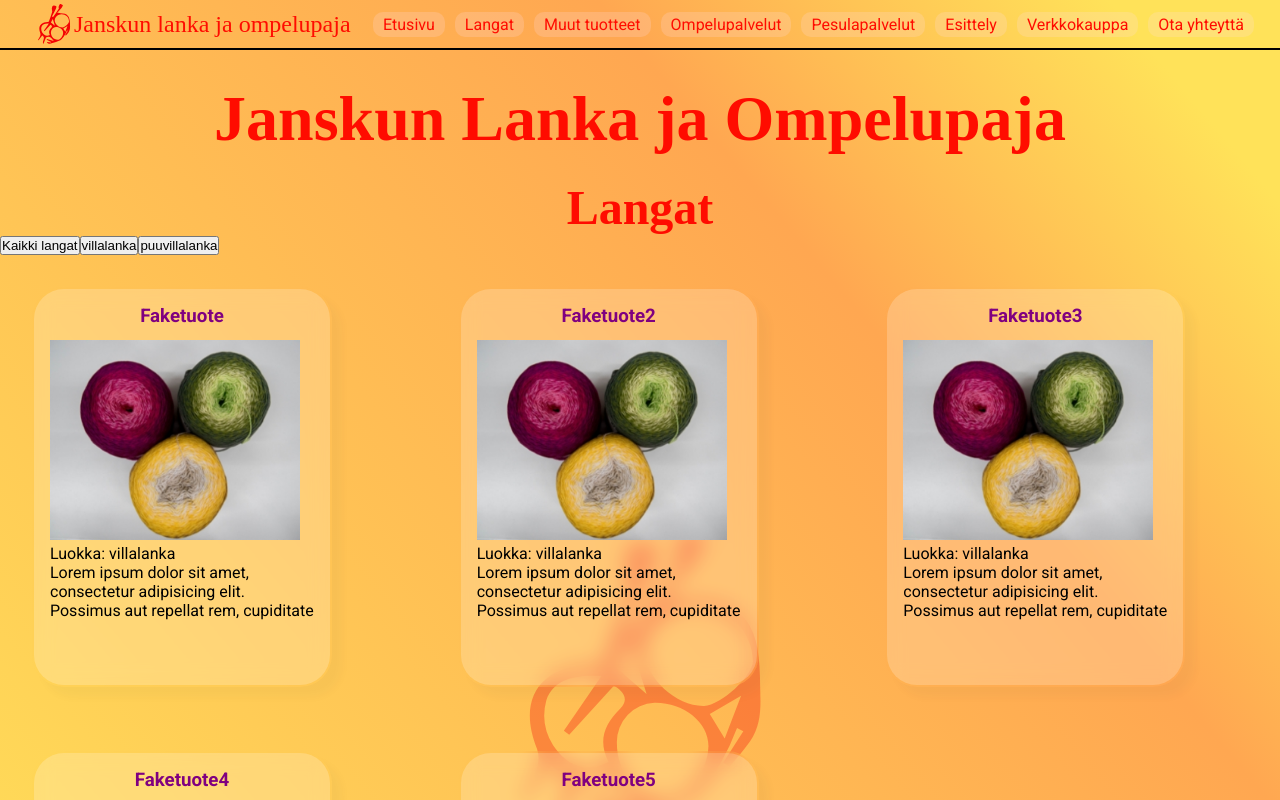
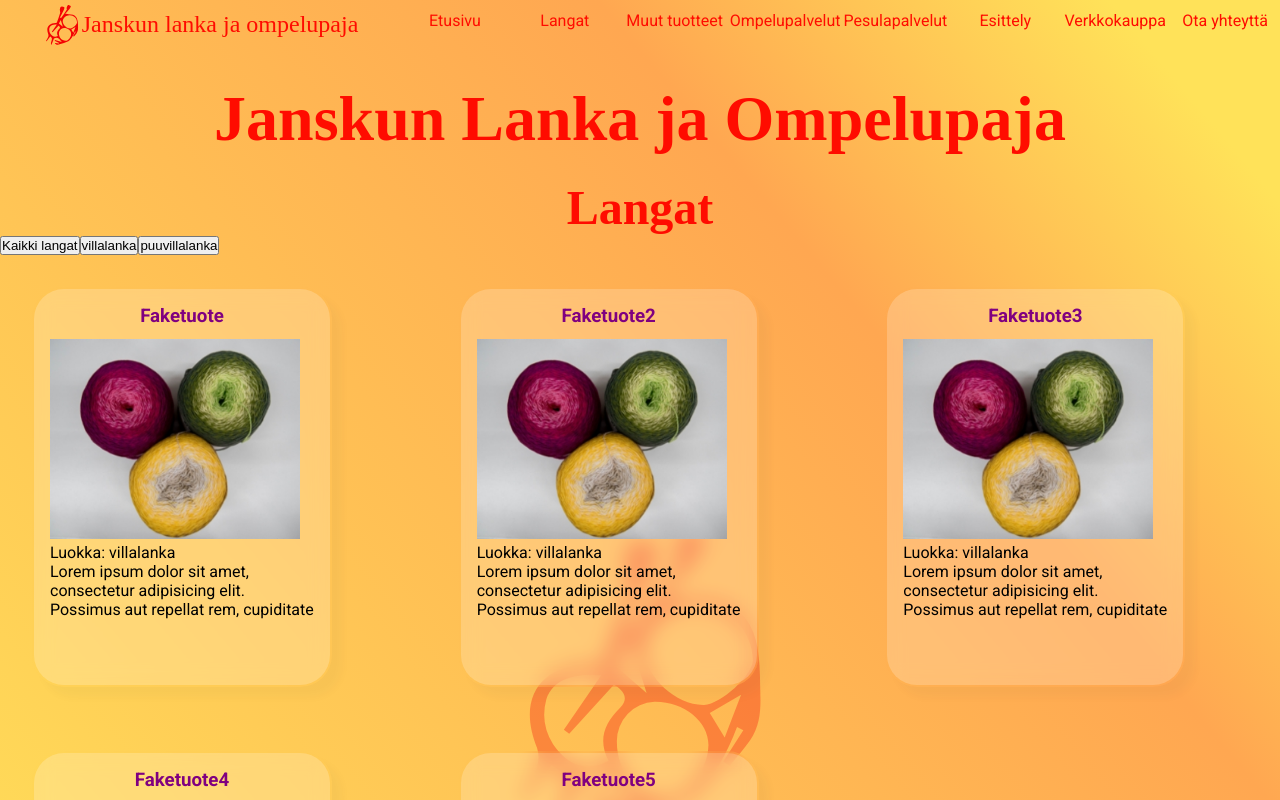
Before and after one commit to LinkinWD/janskunkoodi, a Next.js app: page /langat in a window 1280 px wide. Shown: the top 800 px of the page. Built offline with nearby package versions, Linux system fonts and the light colour scheme; a web font is replaced by a local one.

Commit message:
navbar paranneltu logiikalta

```diff
--- a/components/Navbar.js
+++ b/components/Navbar.js
@@ -1,4 +1,4 @@
-import { useState, useEffect } from 'react';
+import { useState, useRef } from 'react';
 import { GiSewingNeedle } from 'react-icons/gi';
 
 import Image from 'next/image';
@@ -7,77 +7,62 @@ import styled from '../styles/navbar.module.css';
 
 export default function Navbar() {
 	const [ toggleMenu, setToggleMenu ] = useState(false);
-	const [ screenWidth, setScreenWidth ] = useState(window.innerWidth);
-
-	const toggleNav = () => {
-		setToggleMenu(!toggleMenu);
-	};
-
-	useEffect(() => {
-		const chanceWidth = () => {
-			setScreenWidth(window.innerWidth);
-		};
-		window.addEventListener('resize', chanceWidth);
-
-		return () => {
-			window.removeEventListener('resize', chanceWidth);
-		};
-	}, []);
 
 	return (
 		<nav className={styled.navbar}>
 			<div className={styled.brand}>
-				<Image src="/images/logo/logosvg.svg" width={40} height={40} alt="Jantskun lanka" />
-				<span>Janskun lanka ja ompelupaja</span>
+				<div className={styled.logo}>
+					<Image src="/images/logo/logosvg.svg" width={40} height={40} alt="Jantskun lanka" />
+					<span>Janskun lanka ja ompelupaja</span>
+				</div>
+				<button className={styled.btn} onClick={() => setToggleMenu(!toggleMenu)}>
+					<GiSewingNeedle className={styled.icon} />
+				</button>
 			</div>
-			{(toggleMenu || screenWidth > 1199) && (
+			<div className={`${toggleMenu ? styled.esille : styled.piilossa} ${styled.links}`}>
 				<ul className={styled.navbarlist}>
-					<li>
+					<li className={styled.li}>
 						<Link href="/">
-							<a className={styled.navlink}>Etusivu</a>
+							<a className={styled.a}>Etusivu</a>
 						</Link>
 					</li>
-					<li>
+					<li className={styled.li}>
 						<Link href="/langat">
-							<a className={styled.navlink}>Langat</a>
+							<a className={styled.a}>Langat</a>
 						</Link>
 					</li>
-					<li>
+					<li className={styled.li}>
 						<Link href="/muuttuotteet">
-							<a className={styled.navlink}>Muut tuotteet</a>
+							<a className={styled.a}>Muut tuotteet</a>
 						</Link>
 					</li>
-					<li>
+					<li className={styled.li}>
 						<Link href="/ompelupalvelut">
-							<a className={styled.navlink}>Ompelupalvelut</a>
+							<a className={styled.a}>Ompelupalvelut</a>
 						</Link>
 					</li>
-					<li>
+					<li className={styled.li}>
 						<Link href="/pesulapalvelut">
-							<a className={styled.navlink}>Pesulapalvelut</a>
+							<a className={styled.a}>Pesulapalvelut</a>
 						</Link>
 					</li>
-					<li>
+					<li className={styled.li}>
 						<Link href="/esittely">
-							<a className={styled.navlink}>Esittely</a>
+							<a className={styled.a}>Esittely</a>
 						</Link>
 					</li>
-					<li>
+					<li className={styled.li}>
 						<Link href="/verkkokauppa">
-							<a className={styled.navlink}>Verkkokauppa</a>
+							<a className={styled.a}>Verkkokauppa</a>
 						</Link>
 					</li>
-					<li className={styled.link}>
+					<li className={styled.li}>
 						<Link href="/otayhteytta">
-							<a className={styled.navlink}>Ota yhteyttä</a>
+							<a className={styled.a}>Ota yhteyttä</a>
 						</Link>
 					</li>
 				</ul>
-			)}
-
-			<button className={styled.btn} onClick={toggleNav}>
-				<GiSewingNeedle className={styled.icon} />
-			</button>
+			</div>
 		</nav>
 	);
 }
--- a/styles/navbar.module.css
+++ b/styles/navbar.module.css
@@ -1,87 +1,93 @@
-.navbar {
-	display: flex;
-	align-items: center;
-	justify-content: space-between;
-	border-bottom: 2px solid black;
-
-	width: 100vw;
-	height: 50px;
-}
 .brand {
 	display: flex;
 	justify-content: space-between;
 	align-items: center;
+	margin: 0.3em 0.5em;
+}
+.logo {
+	display: flex;
+	justify-content: center;
+	align-items: center;
 	color: var(--janskunpunainen);
 	font-family: 'Euphoria Script', cursive;
 	font-size: 1.5rem;
-	padding: 4px 0 4px 10px;
-	margin-left: 1em;
+}
+.btn {
+	color: var(--janskunpunainen);
+	background-color: rgba(0, 0, 0, 0);
+	padding: 7px;
+	font-size: 1.5rem;
+	border: 2px solid var(--janskunpunainen);
+	display: flex;
+	flex-direction: column;
+	justify-content: center;
+	align-items: center;
+	z-index: 999;
+	border-radius: 5px;
+}
+.btnactive {
+	transform: scale(1.1);
 }
 
 .navbarlist {
+	height: 100%;
+
 	display: flex;
+	flex-direction: column;
+	justify-content: center;
+	align-items: center;
 }
 
-.navlink {
-	margin-right: 10px;
+.esille {
+	transition: 1s all;
+	height: 12em;
+}
+.piilossa {
+	height: 0;
+	z-index: -10;
+	opacity: 0;
+}
+.links {
+	transition: 1s all;
+}
+.li {
+	width: 100%;
+	text-align: center;
+	background-color: var(--janskunvaaleanpunainen);
+	margin: 1px 0;
+	padding: 1px 0;
+}
+.a {
 	color: var(--janskunpunainen);
-	background-color: rgba(252, 221, 236, 0.2);
-
-	padding: 3px 10px;
-	border-radius: 10px;
-	transition: var(--transition);
-}
-.navlink:hover {
-	background-color: rgba(252, 221, 236, 0.8);
-}
-.btn {
-	display: none;
-	position: absolute;
-	right: 10px;
-	top: 7px;
-	padding: 7px;
-	background-color: var(--janskunvaaleanpunainen);
-	border-radius: 5px;
-	border: 2px solid var(--janskunpunainen);
-}
-.icon {
-	color: var(--janskunpunainen);
-	font-size: 18px;
-}
-.link {
-	margin-right: 1em;
 }
 
-@media screen and (max-width: 1200px) {
+@media only screen and (min-width: 1200px) {
+	.logo {
+		min-width: 30vw;
+	}
+	.esillä {
+		height: 5vh;
+	}
+	.piilossa {
+		height: 5vh;
+		opacity: 1;
+	}
+	.btn {
+		display: none;
+	}
 	.navbar {
+		display: flex;
+		justify-content: space-between;
+	}
+	.links {
+		width: 80%;
 	}
 	.navbarlist {
-		flex-direction: column;
-		height: auto;
-		background-color: var(--janskunvaaleanpunainen);
-		opacity: 1;
-		margin-top: 370px;
-
-		width: 250px;
-		max-width: 50%;
-		text-align: center;
-		z-index: 2;
+		width: 100%;
+		flex-direction: row;
+		justify-content: space-evenly;
 	}
-
-	.link {
-		margin-right: 0;
-	}
-	.navlink {
-		display: inline-block;
-		padding: 10px 0;
-		border-top: 1px solid black;
-		border-radius: 0;
-		width: 100%;
-	}
-	.navlink:hover {
-		background-color: orange;
-	}
-	.btn {
-		display: block;
+	.li {
+		background: none;
 	}
 }
```
